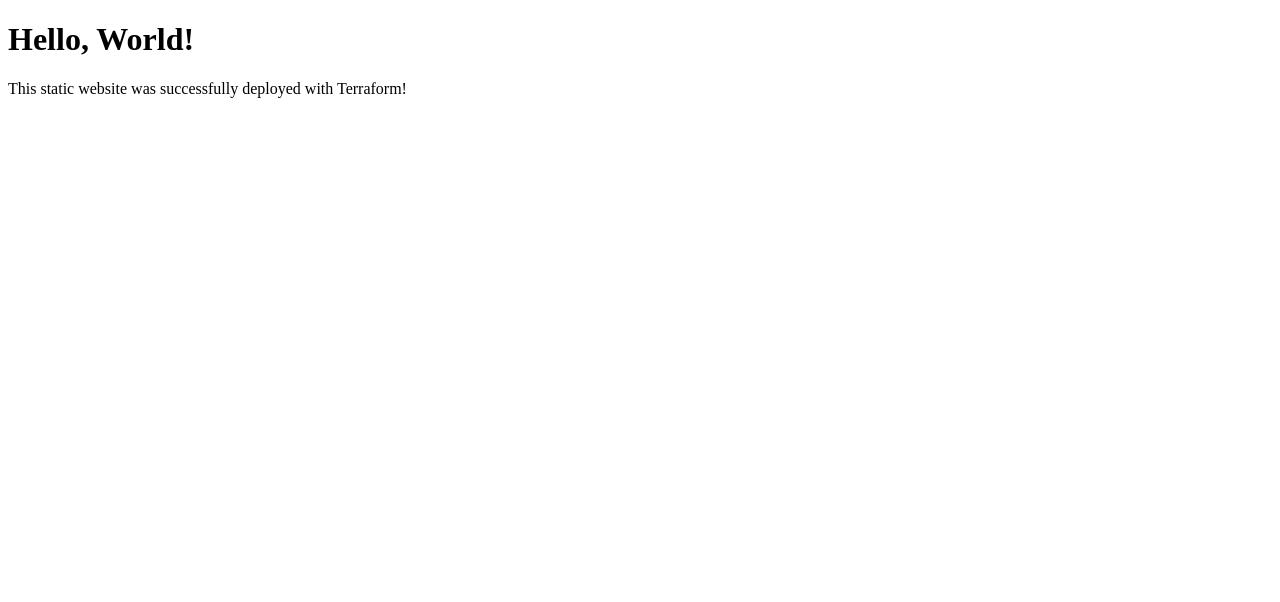
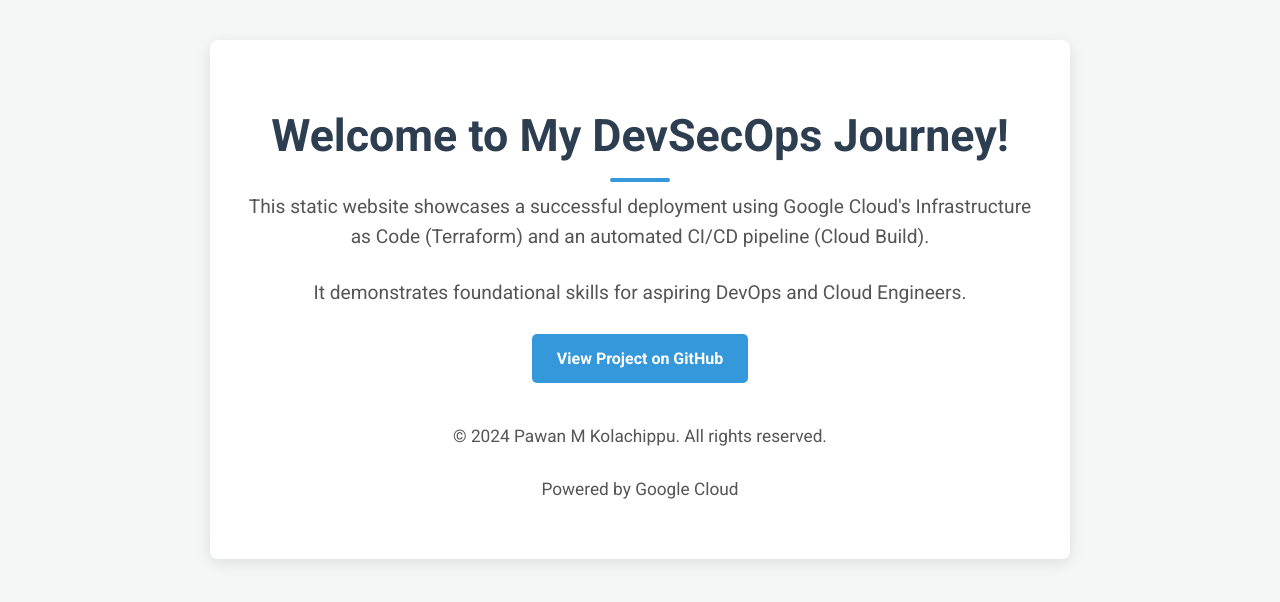
Before and after one commit to pawanxcaliber/static_website_hosting_GCP, a plain HTML site: page index.html in a window 1280 px wide. Drawn offline with Linux system fonts and the light colour scheme.

Commit message:
Updated website with modern design and embedded CSS

```diff
--- a/index.html
+++ b/index.html
@@ -1,10 +1,106 @@
 <!DOCTYPE html>
-<html>
+<html lang="en">
 <head>
-  <title>My First DevSecOps Website</title>
+  <meta charset="UTF-8">
+  <meta name="viewport" content="width=device-width, initial-scale=1.0">
+  <title>DevSecOps Project - Welcome!</title>
+  <link href="https://fonts.googleapis.com/css2?family=Roboto:wght@400;700&display=swap" rel="stylesheet">
+  <style>
+    /* Basic Reset & Font Import */
+    body {
+      margin: 0;
+      font-family: 'Roboto', sans-serif;
+      background-color: #f4f7f6; /* Light gray background */
+      color: #333;
+      line-height: 1.6;
+    }
+
+    /* Container for content */
+    .container {
+      max-width: 800px;
+      margin: 40px auto;
+      padding: 30px;
+      background-color: #ffffff; /* White content background */
+      border-radius: 8px;
+      box-shadow: 0 4px 15px rgba(0, 0, 0, 0.1);
+      text-align: center;
+    }
+
+    /* Header styling */
+    h1 {
+      color: #2c3e50; /* Dark blue/gray */
+      font-size: 2.8em;
+      margin-bottom: 20px;
+      position: relative;
+    }
+
+    h1::after {
+      content: '';
+      position: absolute;
+      left: 50%;
+      bottom: -10px;
+      transform: translateX(-50%);
+      width: 60px;
+      height: 4px;
+      background-color: #3498db; /* Blue accent */
+      border-radius: 2px;
+    }
+
+    /* Paragraph styling */
+    p {
+      font-size: 1.2em;
+      color: #555;
+      margin-bottom: 25px;
+    }
+
+    /* Button/Action link styling */
+    .button {
+      display: inline-block;
+      background-color: #3498db; /* Blue accent */
+      color: white;
+      padding: 12px 25px;
+      border-radius: 5px;
+      text-decoration: none;
+      font-weight: 700;
+      transition: background-color 0.3s ease;
+    }
+
+    .button:hover {
+      background-color: #2980b9; /* Darker blue on hover */
+    }
+
+    /* Footer styling */
+    .footer {
+      margin-top: 40px;
+      font-size: 0.9em;
+      color: #777;
+    }
+
+    .footer a {
+      color: #3498db;
+      text-decoration: none;
+    }
+
+    .footer a:hover {
+      text-decoration: underline;
+    }
+  </style>
 </head>
 <body>
-  <h1>Hello, World!</h1>
-  <p>This static website was successfully deployed with Terraform!</p>
+  <div class="container">
+    <h1>Welcome to My DevSecOps Journey!</h1>
+    <p>
+      This static website showcases a successful deployment using Google Cloud's Infrastructure as Code (Terraform)
+      and an automated CI/CD pipeline (Cloud Build).
+    </p>
+    <p>
+      It demonstrates foundational skills for aspiring DevOps and Cloud Engineers.
+    </p>
+    <a href="https://github.com/pawanxcaliber/static_website_hosting_GCP" target="_blank" class="button">View Project on GitHub</a>
+    <div class="footer">
+      <p>&copy; 2024 Pawan M Kolachippu. All rights reserved.</p>
+      <p>Powered by Google Cloud</p>
+    </div>
+  </div>
 </body>
 </html>
```
